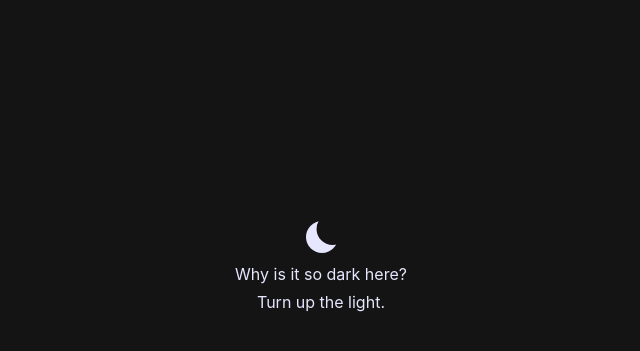
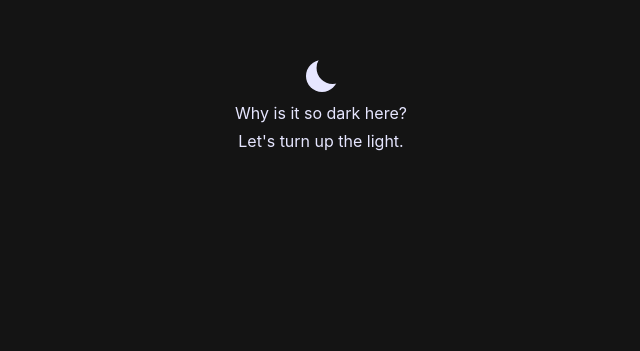
Before and after one commit to sanimesh96/project-x, a React (Create React App) app: page /letter in a window 1280 px wide. Shown: the part 135-486 px from the top of the page, without its empty margins (319-959 px from the left). Built offline with nearby package versions, Linux system fonts and the light colour scheme.

Commit message:
Toggle Container fixed

```diff
--- a/src/App.css
+++ b/src/App.css
@@ -176,12 +176,16 @@ iframe {
   }
 }
 
-.test-container{
+.theme-container{
   display: flex;
+  justify-content: center;
+  align-items: center;
   flex-direction: column;
-  align-items: center;
-  justify-content: center;
   height: 100vh;
+}
+
+.theme-container input{
+  margin-top: -25%;
 }
 
 .background {
--- a/src/Letter.jsx
+++ b/src/Letter.jsx
@@ -11,7 +11,7 @@ export default function Letter() {
   }
 
   return (
-    <div className="test-container">
+    <div className="theme-container">
 
       <input
         id="toggle"
@@ -26,7 +26,7 @@ export default function Letter() {
             Why is it so dark here?
           </label>
           <label htmlFor="toggle" className="title">
-            Turn up the light.
+            Let's turn up the light.
           </label>
         </>
       )}
```
